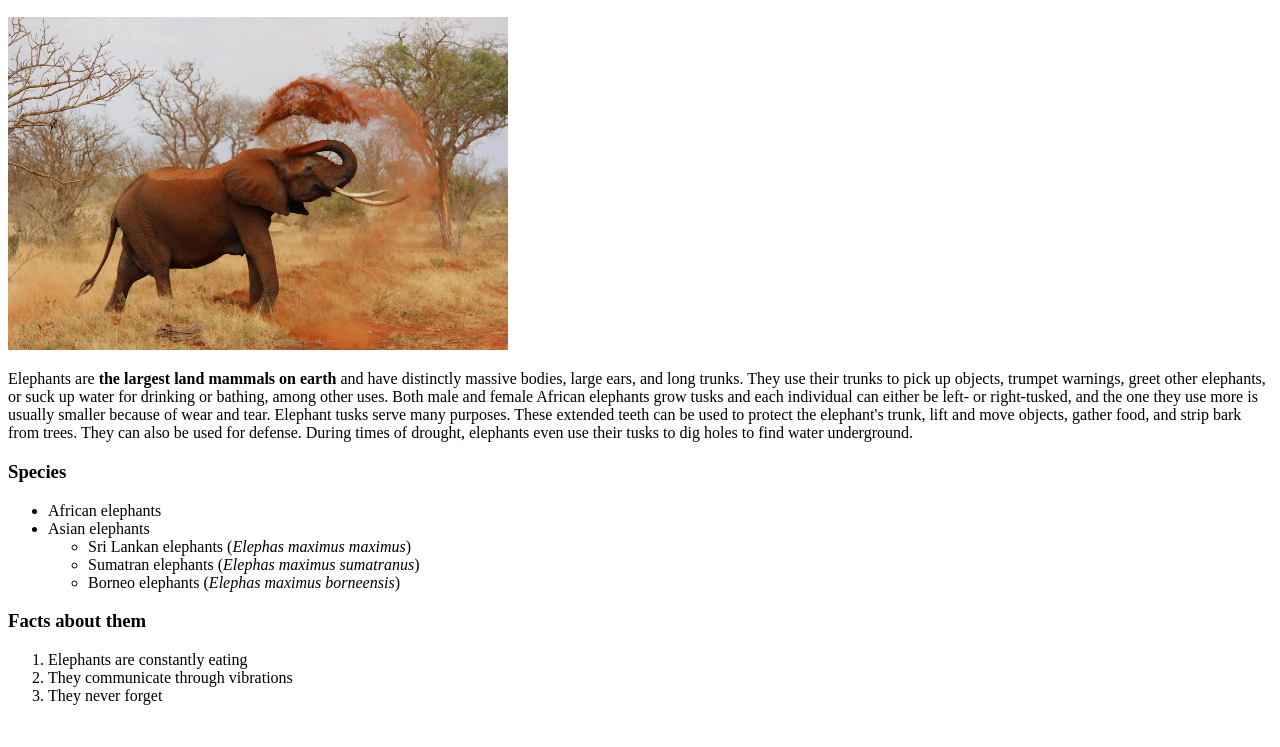
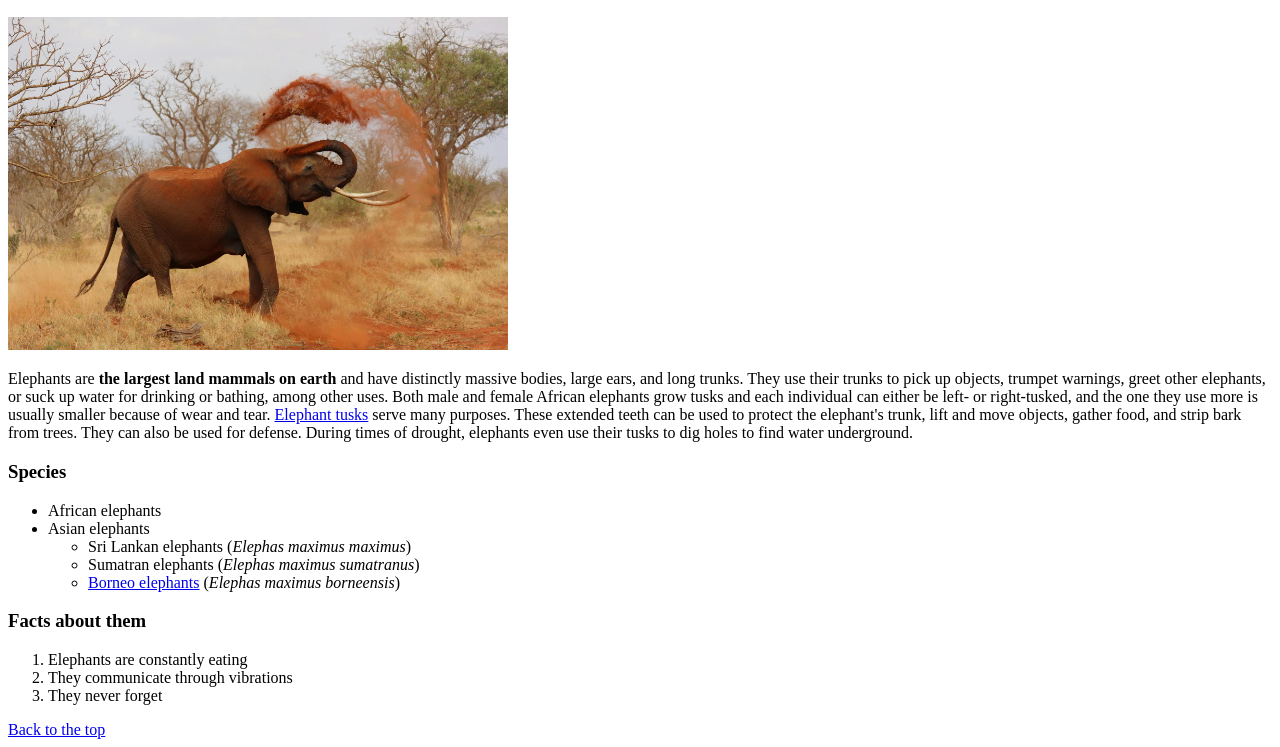
Before and after one commit to alejandrovap/elephant, a plain HTML site: page index.html in a window 1280 px wide. Shown: the part 110-857 px from the top of the page. Before the commit the page ends 831 px from the top, so only its background shows below. Drawn offline with Linux system fonts and the light colour scheme.

Commit message:
Second commit

```diff
--- a/index.html
+++ b/index.html
@@ -9,7 +9,7 @@
 </head>
 
 <body>
-    <h1>Elephant</h1>
+    <h1 id="start">Elephant</h1>
     <h2>The big mammal</h2>
     <img src="./img/elephant.jpg" alt="Elephant" width="500">
     <p>
@@ -17,7 +17,9 @@
         and long trunks.
         They use their trunks to pick up objects, trumpet warnings, greet other elephants, or suck up water for drinking
         or bathing, among other uses. Both male and female African elephants grow tusks and each individual can either
-        be left- or right-tusked, and the one they use more is usually smaller because of wear and tear. Elephant tusks
+        be left- or right-tusked, and the one they use more is usually smaller because of wear and tear. <a
+            href="https://www.worldwildlife.org/stories/what-is-ivory-and-why-does-it-belong-on-elephants" target="_blank">Elephant
+            tusks</a>
         serve many purposes. These extended teeth can be used to protect the elephant's trunk, lift and move objects,
         gather food, and strip bark from trees. They can also be used for defense. During times of drought, elephants
         even use their tusks to dig holes to find water underground.
@@ -30,7 +32,7 @@
             <ul>
                 <li>Sri Lankan elephants (<em>Elephas maximus maximus</em>)</li>
                 <li>Sumatran elephants (<em>Elephas maximus sumatranus</em>)</li>
-                <li>Borneo elephants (<em>Elephas maximus borneensis</em>)</li>
+                <li><a href="borneoElephant.html">Borneo elephants</a> (<em>Elephas maximus borneensis</em>)</li>
             </ul>
         </li>
     </ul>
@@ -40,6 +42,7 @@
         <li>They communicate through vibrations</li>
         <li>They never forget</li>
     </ol>
+    <a href="#start">Back to the top</a>
 </body>
 
 </html>
```
Also changed, not shown: borneoElephant.html (added, +24 -0 lines).
